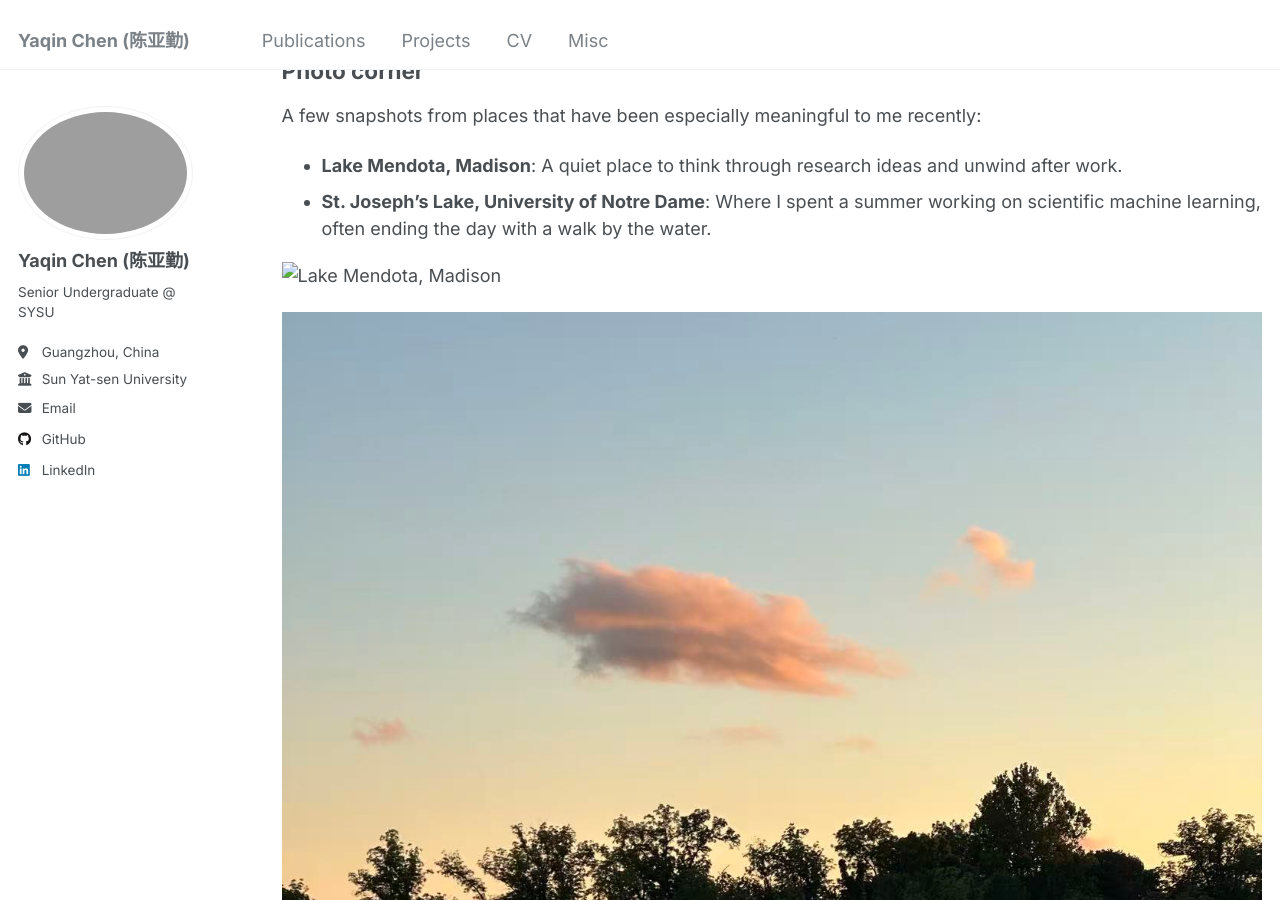
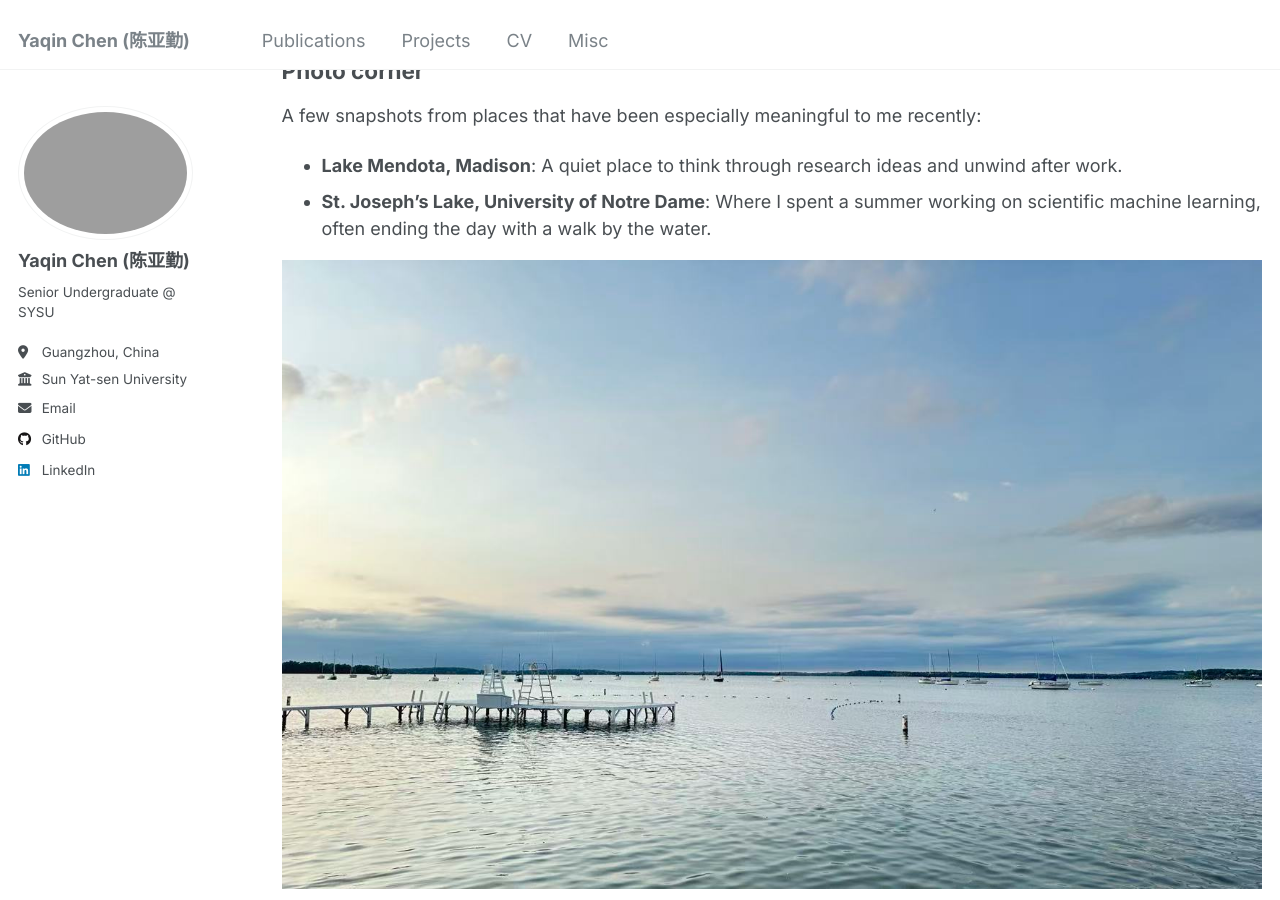
Before and after one commit to chen-yaqin/chen-yaqin.github.io, a Jekyll site: the page built from _misc/misc.md, in a window 1280 px wide and 900 px high, scrolled down 479 px. Built offline with Jekyll 4.4.1, drawn with Linux system fonts in a browser that asks for light colours.

Commit message:
update imgs

```diff
--- a/_misc/misc.md
+++ b/_misc/misc.md
@@ -24,6 +24,6 @@ A few snapshots from places that have been especially meaningful to me recently:
 * **Lake Mendota, Madison**: A quiet place to think through research ideas and unwind after work.
 * **St. Joseph's Lake, University of Notre Dame**: Where I spent a summer working on scientific machine learning, often ending the day with a walk by the water.
 
-![Lake Mendota, Madison](/image/lake-mendota.jpg)
+![Lake Mendota, Madison](/images/lake-mendota.jpg)
 
 ![St. Joseph's Lake, Notre Dame](/images/st-joseph-lake-sunset.jpg)
```
